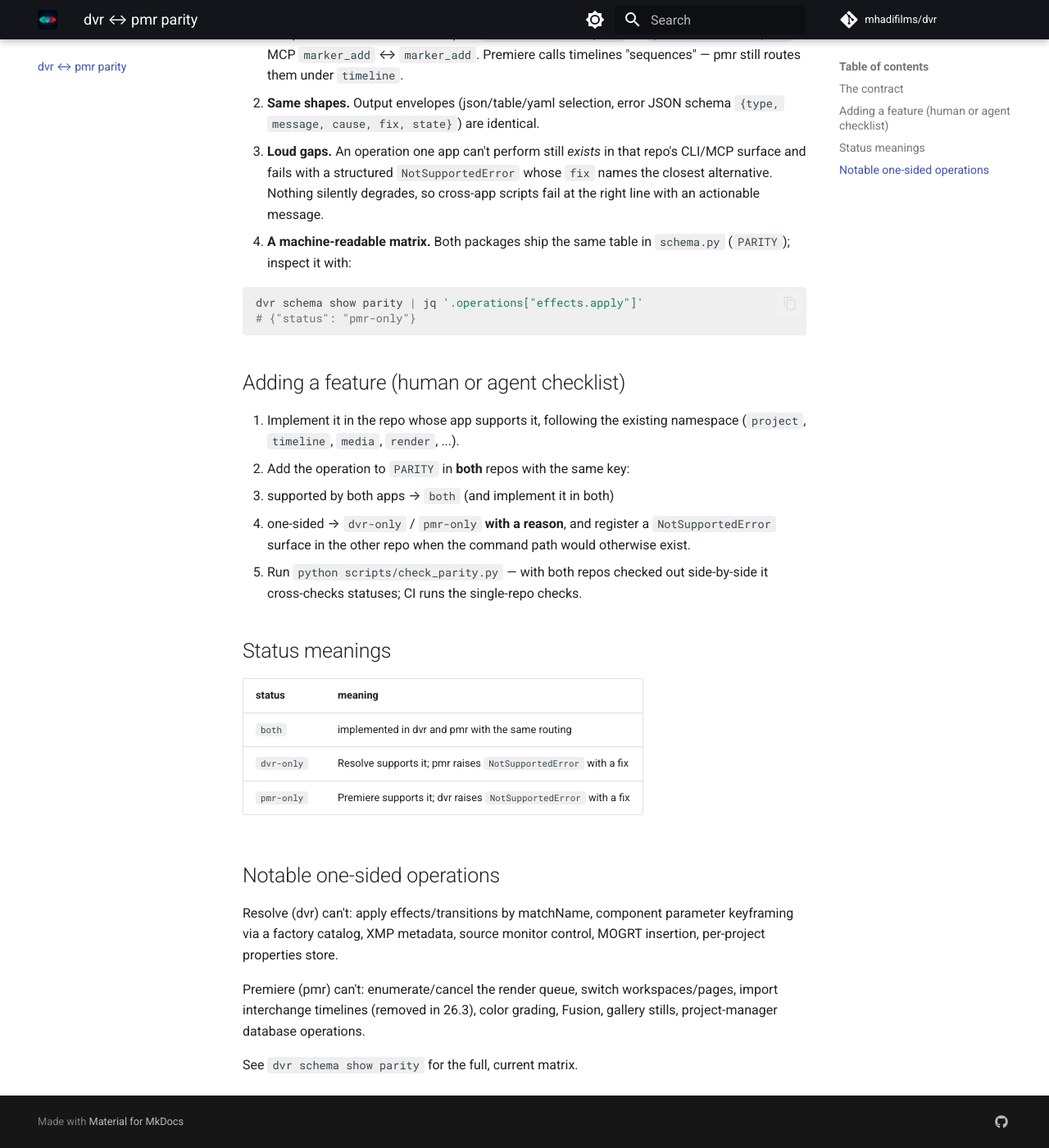
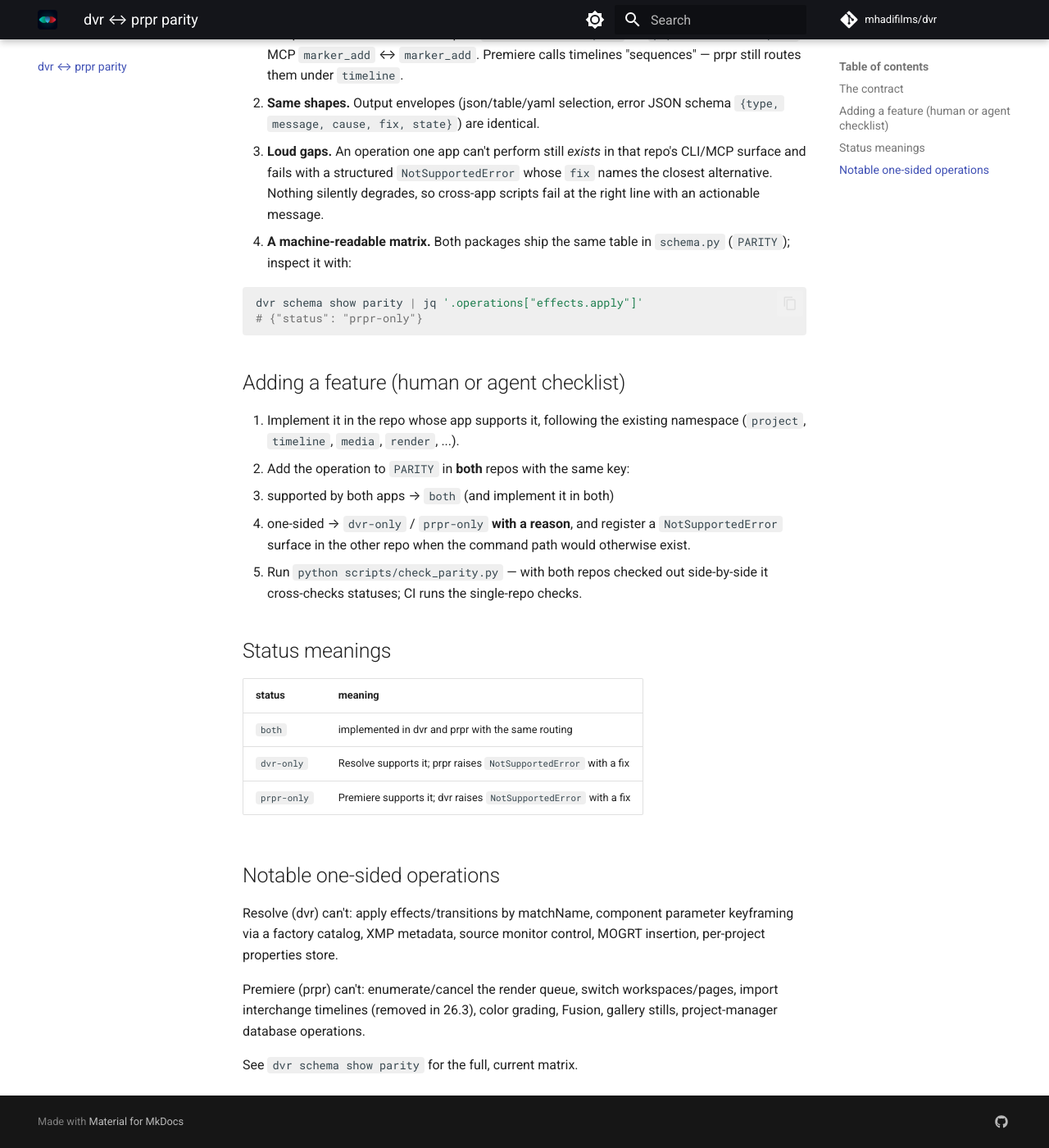
Before and after one commit to mhadifilms/dvr, an MkDocs documentation site: the page built from docs/parity.md, in a window 1280 px wide and 1400 px high, scrolled down 393 px. Shown: the whole window at 82% size. Built offline with MkDocs 1.6.1 and Material for MkDocs 9.7.7, drawn with Linux system fonts in a browser that asks for light colours; comment, search, counter and statistics services are not loaded; some of the changed text lies outside the part shown.

Commit message:
Update cross-app references pmr -> prpr (sibling repo renamed)
Co-Authored-By: Claude Fable 5 <noreply@anthropic.com>

````diff
--- a/docs/parity.md
+++ b/docs/parity.md
@@ -1,6 +1,6 @@
-# dvr ↔ pmr parity
+# dvr ↔ prpr parity
 
-`dvr` (DaVinci Resolve) and [`pmr`](https://github.com/mhadifilms/pmr)
+`dvr` (DaVinci Resolve) and [`prpr`](https://github.com/mhadifilms/prpr)
 (Adobe Premiere Pro) are structural siblings. They are separate repos for
 separate apps, but they follow **one convention**, so a human or agent
 building on either doesn't have to learn — or implement — things twice.
@@ -9,8 +9,8 @@ building on either doesn't have to learn — or implement — things twice.
 
 1. **Same routing.** A capability that exists in both apps has the same
    command path, tool name, and parameter names in both repos:
-   `dvr timeline inspect` ↔ `pmr timeline inspect`, MCP `marker_add` ↔
-   `marker_add`. Premiere calls timelines "sequences" — pmr still routes
+   `dvr timeline inspect` ↔ `prpr timeline inspect`, MCP `marker_add` ↔
+   `marker_add`. Premiere calls timelines "sequences" — prpr still routes
    them under `timeline`.
 2. **Same shapes.** Output envelopes (json/table/yaml selection, error
    JSON schema `{type, message, cause, fix, state}`) are identical.
@@ -24,7 +24,7 @@ building on either doesn't have to learn — or implement — things twice.
 
    ```bash
    dvr schema show parity | jq '.operations["effects.apply"]'
-   # {"status": "pmr-only"}
+   # {"status": "prpr-only"}
    ```
 
 ## Adding a feature (human or agent checklist)
@@ -33,7 +33,7 @@ building on either doesn't have to learn — or implement — things twice.
    namespace (`project`, `timeline`, `media`, `render`, ...).
 2. Add the operation to `PARITY` in **both** repos with the same key:
    - supported by both apps → `both` (and implement it in both)
-   - one-sided → `dvr-only` / `pmr-only` **with a reason**, and register a
+   - one-sided → `dvr-only` / `prpr-only` **with a reason**, and register a
      `NotSupportedError` surface in the other repo when the command path
      would otherwise exist.
 3. Run `python scripts/check_parity.py` — with both repos checked out
@@ -43,9 +43,9 @@ building on either doesn't have to learn — or implement — things twice.
 
 | status | meaning |
 |---|---|
-| `both` | implemented in dvr and pmr with the same routing |
-| `dvr-only` | Resolve supports it; pmr raises `NotSupportedError` with a fix |
-| `pmr-only` | Premiere supports it; dvr raises `NotSupportedError` with a fix |
+| `both` | implemented in dvr and prpr with the same routing |
+| `dvr-only` | Resolve supports it; prpr raises `NotSupportedError` with a fix |
+| `prpr-only` | Premiere supports it; dvr raises `NotSupportedError` with a fix |
 
 ## Notable one-sided operations
 
@@ -53,7 +53,7 @@ Resolve (dvr) can't: apply effects/transitions by matchName, component
 parameter keyframing via a factory catalog, XMP metadata, source monitor
 control, MOGRT insertion, per-project properties store.
 
-Premiere (pmr) can't: enumerate/cancel the render queue, switch
+Premiere (prpr) can't: enumerate/cancel the render queue, switch
 workspaces/pages, import interchange timelines (removed in 26.3), color
 grading, Fusion, gallery stills, project-manager database operations.
 
--- a/mkdocs.yml
+++ b/mkdocs.yml
@@ -87,7 +87,7 @@ nav:
   - Daemon mode: daemon.md
   - MCP server: mcp.md
   - Declarative specs: spec.md
-  - dvr ↔ pmr parity: parity.md
+  - dvr ↔ prpr parity: parity.md
   - API reference:
       - dvr: api/index.md
 
````
Also changed, not shown: CHANGELOG.md (+2 -2 lines), 4 other files.
